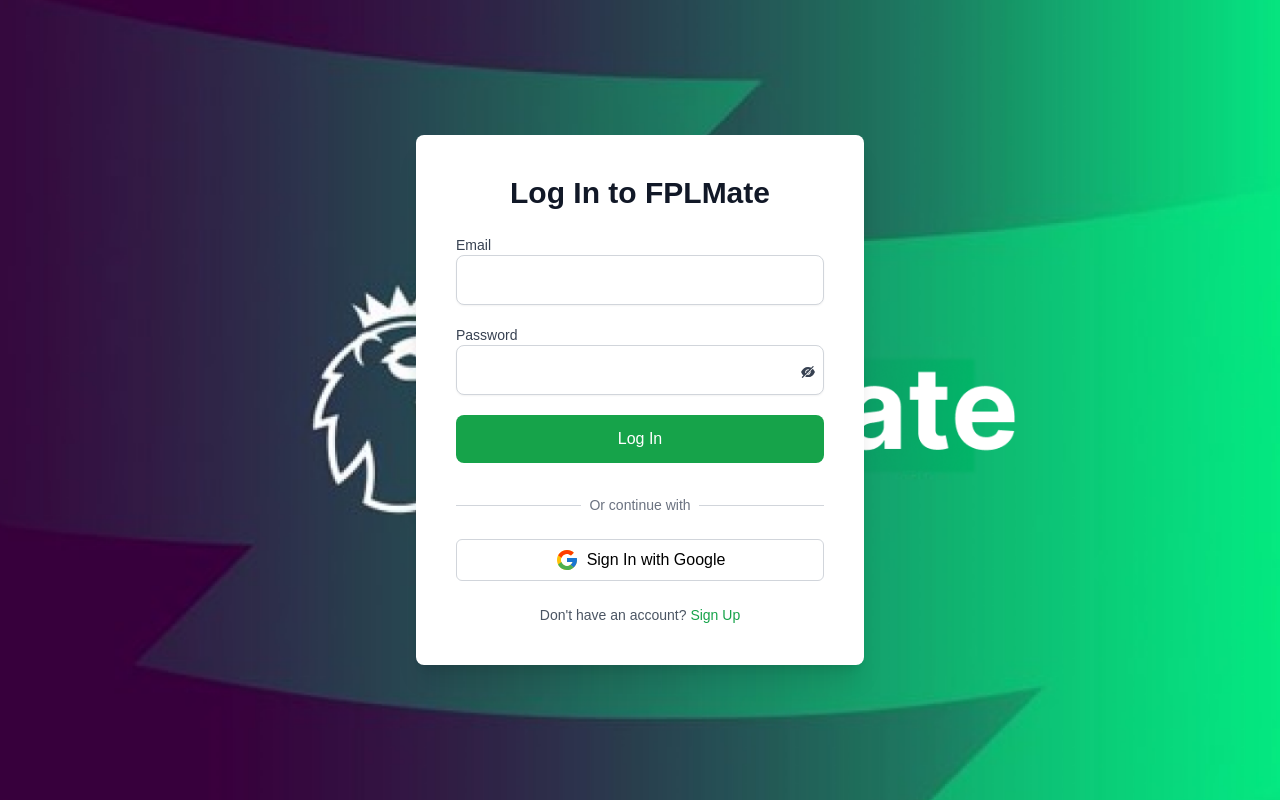
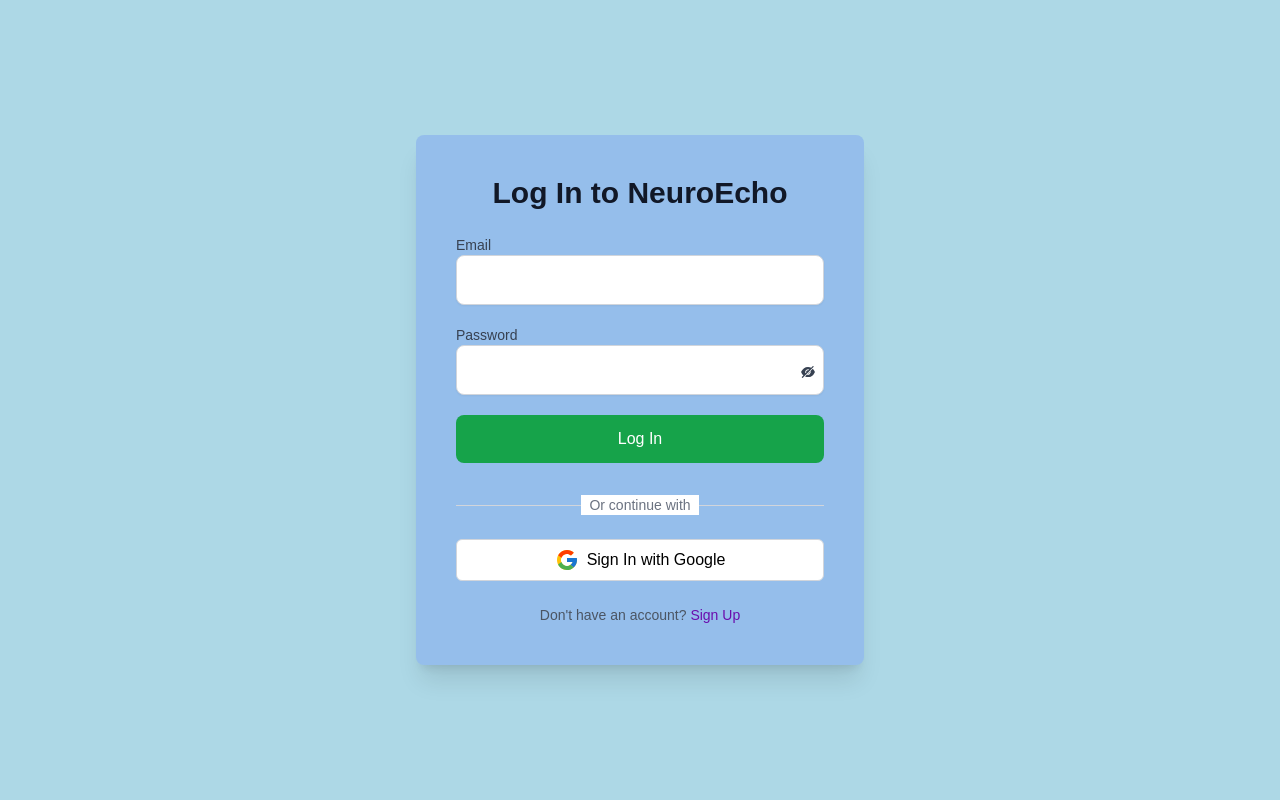
Before and after one commit to Ron111104/fluencytrack-frontend, a Next.js app: page /login in a window 1280 px wide. Built offline with nearby package versions, Linux system fonts and the light colour scheme; no server answers.

Commit message:
Updated login UI

```diff
--- a/pages/login.js
+++ b/pages/login.js
@@ -50,13 +50,14 @@
     <div
       className="flex items-center justify-center min-h-screen"
       style={{
-        backgroundImage: `url(${isMobile ? '/bg_laptop.png' : '/bg_laptop.png'})`,
+        // backgroundImage: `url(${isMobile ? '/home.png' : '/home.png'})`,
         backgroundSize: 'cover',
         backgroundPosition: 'center',
+        backgroundColor : 'lightblue',
       }}
     >
-      <div className="bg-white p-10 rounded-lg shadow-xl max-w-md w-full transition-opacity duration-500 opacity-100">
-        <h2 className="text-3xl font-extrabold text-center text-gray-900 mb-6">Log In to FPLMate</h2>
+      <div className="bg-purple-900 p-10 rounded-lg shadow-xl max-w-md w-full transition-opacity duration-500 opacity-100">
+        <h2 className="text-3xl font-extrabold text-center text-gray-900 mb-6">Log In to NeuroEcho</h2>
         <form onSubmit={handleLogin} className="space-y-5">
           <div>
             <label className="block text-sm font-medium text-gray-700">Email</label>
@@ -116,7 +117,7 @@
 
         <p className="mt-6 text-center text-sm text-gray-600">
           Don't have an account?{' '}
-          <Link href="/signup" className="font-medium text-green-600 hover:underline">
+          <Link href="/signup" className="font-medium text-purple-700 hover:underline">
             Sign Up
           </Link>
         </p>
```
